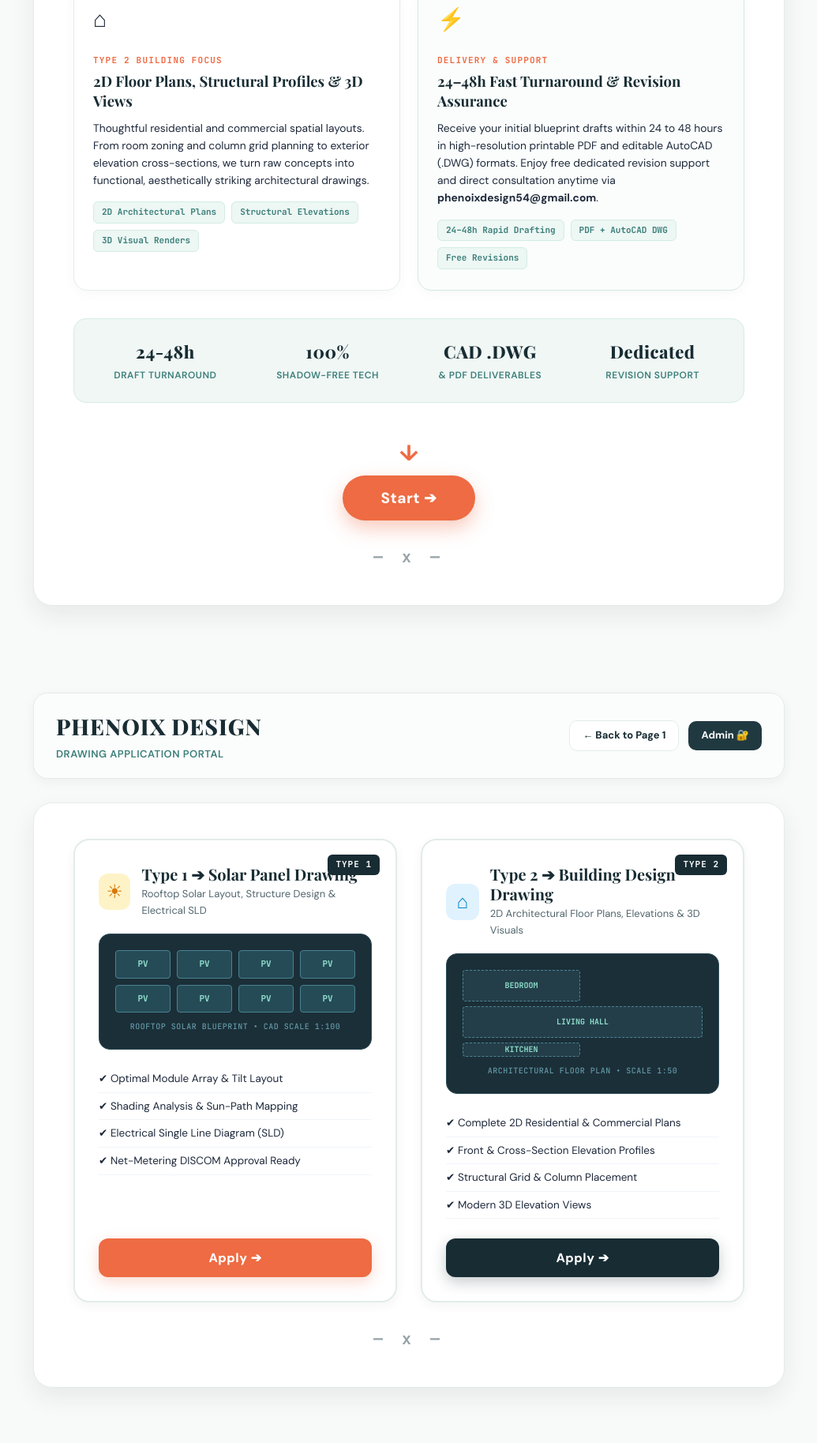
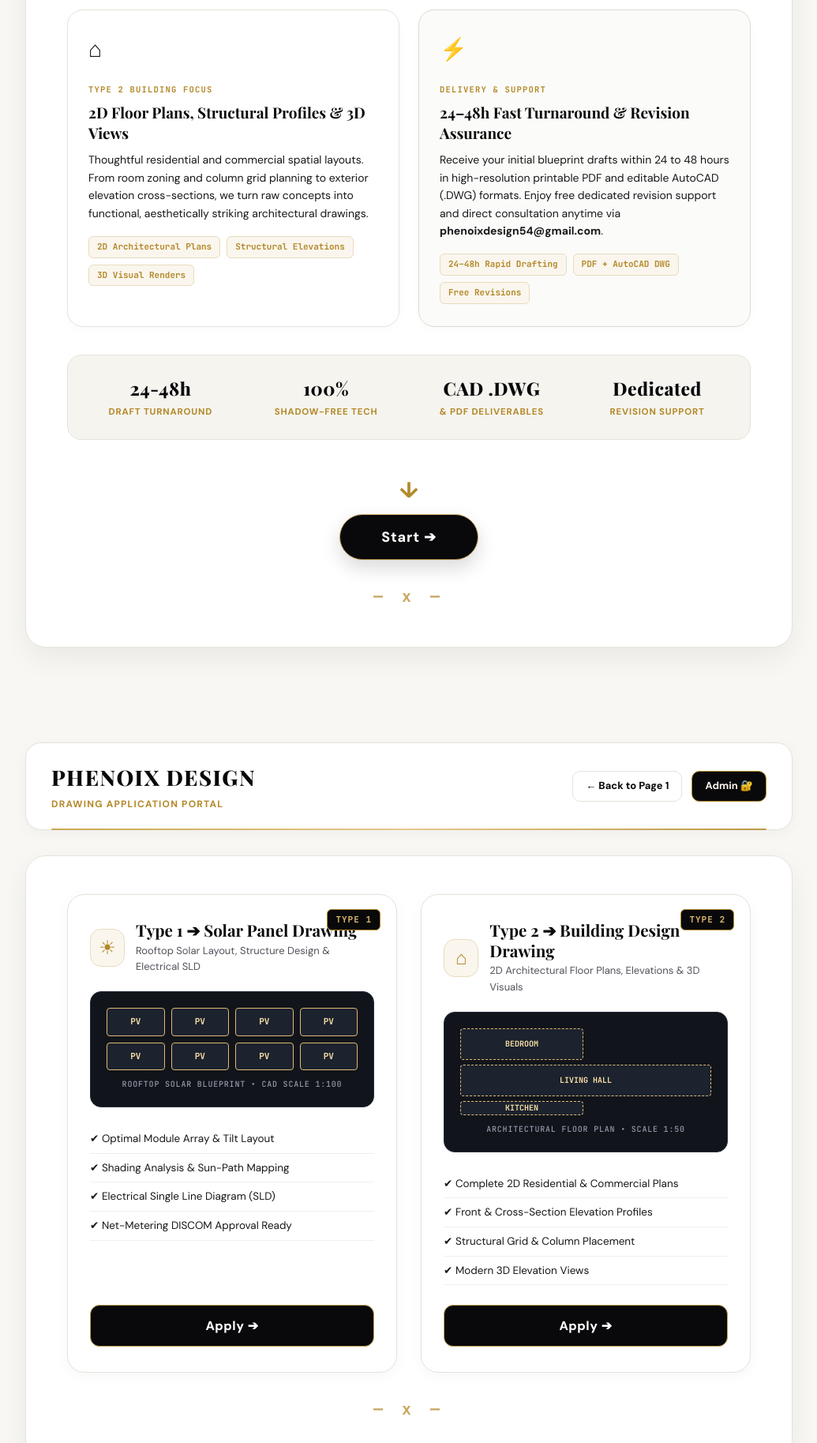
Before and after one commit to pooj25/phenoix, a website: page index.html in a window 1280 px wide. Shown: the part 874-2701 px from the top of the page at 79% size, without its empty margins (122-1157 px from the left). Drawn offline with nearby package versions, Linux system fonts and the light colour scheme.

Commit message:
Update theme to Option 2: Luxury Architectural Minimalist (White, Royal Black and Champagne Gold)

```diff
--- a/style.css
+++ b/style.css
@@ -1,19 +1,23 @@
 :root {
-  --navy: #182c33;
-  --dark-teal: #203941;
-  --orange: #ee6b43;
-  --light-orange: #fff1eb;
-  --teal: #3c7f7a;
-  --gold: #f5c85b;
-  --bg: #f8faf9;
+  --black: #09090b;
+  --black-soft: #18181b;
+  --charcoal: #27272a;
+  --gold: #b38828;
+  --gold-light: #dfba73;
+  --gold-bright: #c5a059;
+  --gold-bg: #faf6ee;
+  --gold-border: #e9dbbd;
+  --gold-gradient: linear-gradient(135deg, #c29b38 0%, #e2c17f 50%, #b38828 100%);
+  --bg: #f8f7f4;
   --paper: #ffffff;
-  --border: #e3ece8;
-  --border-dark: #cbdcd5;
-  --text-main: #1e293b;
-  --text-muted: #52666d;
-  --shadow-sm: 0 4px 14px rgba(24, 44, 51, 0.05);
-  --shadow-md: 0 12px 30px rgba(24, 44, 51, 0.08);
-  --shadow-lg: 0 24px 50px rgba(24, 44, 51, 0.12);
+  --border: #e4e2da;
+  --border-subtle: #f0eee8;
+  --text-main: #18181b;
+  --text-muted: #52525b;
+  --text-light: #71717a;
+  --shadow-sm: 0 4px 18px rgba(0, 0, 0, 0.04);
+  --shadow-md: 0 14px 35px rgba(0, 0, 0, 0.06);
+  --shadow-lg: 0 25px 60px rgba(0, 0, 0, 0.09);
 }
 
 * {
@@ -34,58 +38,71 @@ body {
   min-height: 100vh;
 }
 
-/* Page Container (Full page sections) */
+/* Page Container */
 .page-container {
-  max-width: 1000px;
+  max-width: 1020px;
   margin: 0 auto;
-  padding: 40px 24px 70px;
+  padding: 45px 24px 75px;
   min-height: 100vh;
   display: flex;
   flex-direction: column;
 }
 
 /* =========================================
-   PAGE HEADER (Website Name & Top-Right Box)
+   PAGE HEADER (Luxury Minimalist)
 ========================================= */
 .page-header {
   display: flex;
   justify-content: space-between;
   align-items: center;
-  padding: 20px 28px;
+  padding: 22px 32px;
   background: var(--paper);
   border: 1px solid var(--border);
-  border-radius: 18px;
+  border-radius: 20px;
   box-shadow: var(--shadow-sm);
-  margin-bottom: 30px;
+  margin-bottom: 32px;
   gap: 20px;
+  position: relative;
+}
+
+.page-header::after {
+  content: '';
+  position: absolute;
+  bottom: -1px;
+  left: 32px;
+  right: 32px;
+  height: 2px;
+  background: var(--gold-gradient);
+  border-radius: 2px;
+  opacity: 0.85;
 }
 
 .header-brand h1 {
   font-family: 'Playfair Display', serif;
-  font-size: 28px;
+  font-size: 27px;
   font-weight: 800;
-  color: var(--navy);
-  letter-spacing: 1px;
+  color: var(--black);
+  letter-spacing: 1.5px;
 }
 
 .brand-tagline {
-  font-size: 13px;
-  color: var(--teal);
-  font-weight: 600;
-  letter-spacing: 0.5px;
+  font-size: 12px;
+  color: var(--gold);
+  font-weight: 700;
+  letter-spacing: 1.2px;
   text-transform: uppercase;
-  margin-top: 2px;
+  margin-top: 3px;
 }
 
 /* Top-Right: Logo, Company & Contact Info */
 .header-company-box {
   display: flex;
   align-items: center;
-  gap: 14px;
-  padding: 8px 16px;
-  background: #f0f7f5;
-  border: 1px solid #d7ebe4;
-  border-radius: 14px;
+  gap: 15px;
+  padding: 9px 18px;
+  background: var(--gold-bg);
+  border: 1px solid var(--gold-border);
+  border-radius: 16px;
 }
 
 .company-logo {
@@ -93,33 +110,36 @@ body {
   height: 48px;
   border-radius: 50%;
   object-fit: cover;
-  border: 2px solid var(--orange);
+  border: 2px solid var(--gold-bright);
   background: #fff;
+  box-shadow: 0 2px 8px rgba(179, 136, 40, 0.2);
 }
 
 .company-details {
   display: flex;
   flex-direction: column;
-  line-height: 1.3;
+  line-height: 1.35;
 }
 
 .company-name {
   font-size: 15px;
-  font-weight: 700;
-  color: var(--navy);
+  font-weight: 800;
+  color: var(--black);
+  letter-spacing: 0.3px;
 }
 
 .contact-label {
-  font-size: 11px;
-  color: var(--text-muted);
+  font-size: 10.5px;
+  color: var(--text-light);
   text-transform: uppercase;
-  font-weight: 600;
+  font-weight: 700;
+  letter-spacing: 0.5px;
   margin-top: 2px;
 }
 
 .company-contact {
-  font-size: 13px;
-  color: var(--orange);
+  font-size: 13.5px;
+  color: var(--gold);
   font-weight: 700;
   text-decoration: none;
   transition: color 0.2s;
@@ -128,17 +148,17 @@ body {
 
 .company-contact:hover {
   text-decoration: underline;
-  color: #d15128;
+  color: #8c671b;
 }
 
 /* =========================================
-   MAIN CARD (Notebook / Page Layout Style)
+   MAIN CARD (Architectural Paper Style)
 ========================================= */
 .main-card {
   background: var(--paper);
   border: 1px solid var(--border);
-  border-radius: 24px;
-  padding: 45px 50px;
+  border-radius: 26px;
+  padding: 48px 52px;
   box-shadow: var(--shadow-md);
   flex: 1;
   position: relative;
@@ -149,20 +169,19 @@ body {
 ========================================= */
 .editorial-intro {
   margin-bottom: 35px;
-  padding: 24px 28px;
-  background: #fbfdfc;
-  border-left: 4px solid var(--orange);
-  border-radius: 14px;
+  padding: 26px 32px;
+  background: #fafaf8;
   border: 1px solid var(--border);
-  border-left: 4px solid var(--orange);
+  border-left: 4px solid var(--gold-bright);
+  border-radius: 16px;
 }
 
 .lead-quote {
   font-family: 'Playfair Display', serif;
-  font-size: 21px;
+  font-size: 21.5px;
   font-weight: 700;
   line-height: 1.45;
-  color: var(--navy);
+  color: var(--black);
   margin-bottom: 12px;
   letter-spacing: 0.2px;
 }
@@ -174,38 +193,38 @@ body {
 }
 
 .lead-sub b {
-  color: var(--navy);
+  color: var(--black);
 }
 
 /* Bento Grid */
 .bento-grid {
   display: grid;
   grid-template-columns: 1fr 1fr;
-  gap: 22px;
+  gap: 24px;
   margin-bottom: 35px;
 }
 
 .bento-card {
   background: #ffffff;
   border: 1px solid var(--border);
-  border-radius: 18px;
-  padding: 26px 24px;
+  border-radius: 20px;
+  padding: 28px 26px;
   display: flex;
   flex-direction: column;
   transition: all 0.25s ease;
   position: relative;
-  box-shadow: 0 4px 15px rgba(24, 44, 51, 0.03);
+  box-shadow: 0 4px 16px rgba(0, 0, 0, 0.02);
 }
 
 .bento-card:hover {
-  transform: translateY(-3px);
-  border-color: var(--teal);
+  transform: translateY(-4px);
+  border-color: var(--gold-bright);
   box-shadow: var(--shadow-md);
 }
 
 .b-highlight {
-  background: #fafdfc;
-  border-color: #d4e8e1;
+  background: #fbfbf9;
+  border-color: #dedbd2;
 }
 
 .bento-icon {
@@ -216,29 +235,29 @@ body {
 
 .bento-tag {
   font-family: 'JetBrains Mono', monospace;
-  font-size: 11px;
-  font-weight: 700;
-  color: var(--orange);
+  font-size: 10.5px;
+  font-weight: 800;
+  color: var(--gold);
   letter-spacing: 1.2px;
   text-transform: uppercase;
   display: inline-block;
-  margin-bottom: 6px;
+  margin-bottom: 8px;
 }
 
 .bento-card h3 {
   font-family: 'Playfair Display', serif;
-  font-size: 18.5px;
+  font-size: 19px;
   font-weight: 700;
-  color: var(--navy);
+  color: var(--black);
   margin-bottom: 10px;
   line-height: 1.35;
 }
 
 .bento-card p {
-  font-size: 13.8px;
+  font-size: 14px;
   color: var(--text-main);
   line-height: 1.6;
-  margin-bottom: 16px;
+  margin-bottom: 18px;
   flex: 1;
 }
 
@@ -252,11 +271,11 @@ body {
   font-family: 'JetBrains Mono', monospace;
   font-size: 11px;
   font-weight: 600;
-  color: var(--teal);
-  background: #edf7f4;
+  color: var(--gold);
+  background: var(--gold-bg);
   padding: 4px 10px;
   border-radius: 6px;
-  border: 1px solid #d4ece5;
+  border: 1px solid var(--gold-border);
 }
 
 /* Metrics Strip */
@@ -265,11 +284,11 @@ body {
   grid-template-columns: repeat(4, 1fr);
   gap: 15px;
   padding: 24px 20px;
-  background: #f0f7f5;
-  border: 1px solid #d6ece5;
-  border-radius: 16px;
+  background: #f5f4ef;
+  border: 1px solid var(--border);
+  border-radius: 18px;
   text-align: center;
-  margin-bottom: 30px;
+  margin-bottom: 35px;
 }
 
 .metric-col {
@@ -279,30 +298,19 @@ body {
 
 .metric-col strong {
   font-family: 'Playfair Display', serif;
-  font-size: 22px;
+  font-size: 23px;
   font-weight: 800;
-  color: var(--navy);
+  color: var(--black);
   letter-spacing: 0.5px;
 }
 
 .metric-col span {
-  font-size: 12px;
-  font-weight: 600;
-  color: var(--teal);
+  font-size: 11.5px;
+  font-weight: 700;
+  color: var(--gold);
   text-transform: uppercase;
-  letter-spacing: 0.5px;
+  letter-spacing: 0.8px;
   margin-top: 3px;
-}
-
-@media (max-width: 768px) {
-  .bento-grid {
-    grid-template-columns: 1fr;
-    gap: 16px;
-  }
-  .metrics-strip {
-    grid-template-columns: 1fr 1fr;
-    gap: 16px;
-  }
 }
 
 /* Action Area: Down Arrow & Start Button */
@@ -311,13 +319,13 @@ body {
   flex-direction: column;
   align-items: center;
   justify-content: center;
-  gap: 12px;
+  gap: 14px;
   margin: 35px 0 25px;
 }
 
 .down-arrow-indicator span {
   font-size: 28px;
-  color: var(--orange);
+  color: var(--gold);
   font-weight: 900;
   display: inline-block;
   animation: bounceArrow 1.5s infinite;
@@ -329,24 +337,49 @@ body {
 }
 
 .btn-start {
-  background: var(--orange);
+  background: var(--black);
   color: #fff;
-  font-size: 19px;
+  font-size: 18px;
   font-weight: 800;
   font-family: 'DM Sans', sans-serif;
-  padding: 16px 48px;
+  padding: 16px 52px;
   border-radius: 35px;
-  border: none;
+  border: 1px solid var(--gold-bright);
   cursor: pointer;
-  box-shadow: 0 10px 25px rgba(238, 107, 67, 0.35);
-  letter-spacing: 0.5px;
+  box-shadow: 0 10px 25px rgba(0, 0, 0, 0.15);
+  letter-spacing: 0.8px;
   transition: all 0.25s ease;
+  position: relative;
+  overflow: hidden;
+}
+
+.btn-start::before {
+  content: '';
+  position: absolute;
+  top: 0;
+  left: 0;
+  width: 100%;
+  height: 100%;
+  background: var(--gold-gradient);
+  opacity: 0;
+  transition: opacity 0.25s ease;
+  z-index: 0;
+}
+
+.btn-start span, .btn-start {
+  position: relative;
+  z-index: 1;
 }
 
 .btn-start:hover {
-  background: #d95730;
+  color: var(--black);
   transform: translateY(-2px);
-  box-shadow: 0 14px 30px rgba(238, 107, 67, 0.45);
+  box-shadow: 0 14px 32px rgba(194, 155, 56, 0.35);
+  border-color: var(--gold);
+}
+
+.btn-start:hover::before {
+  opacity: 1;
 }
 
 /* Sketch Divider: — x — */
@@ -355,17 +388,17 @@ body {
   font-family: 'JetBrains Mono', monospace;
   font-size: 20px;
   font-weight: 700;
-  color: var(--text-muted);
+  color: var(--gold);
   letter-spacing: 6px;
   margin-top: 30px;
-  opacity: 0.6;
+  opacity: 0.75;
 }
 
 /* =========================================
    PAGE 2: DRAWINGS SELECTION & APPLY
 ========================================= */
 .header-page2 {
-  background: #fbfdfc;
+  background: var(--paper);
 }
 
 .header-right-actions {
@@ -378,26 +411,33 @@ body {
   text-decoration: none;
   font-size: 13px;
   font-weight: 700;
-  color: var(--navy);
+  color: var(--black);
   padding: 8px 16px;
   border-radius: 10px;
   border: 1px solid var(--border);
   background: #fff;
-  transition: background 0.2s;
+  transition: all 0.2s;
 }
 
 .btn-back:hover {
-  background: #f1f5f9;
+  background: var(--gold-bg);
+  border-color: var(--gold-border);
 }
 
 .admin-link {
   text-decoration: none;
   font-size: 13px;
   font-weight: 700;
-  color: #fff;
-  background: var(--dark-teal);
+  color: var(--gold-bg);
+  background: var(--black);
+  border: 1px solid var(--gold);
   padding: 8px 16px;
   border-radius: 10px;
+  transition: background 0.2s;
+}
+
+.admin-link:hover {
+  background: #27272a;
 }
 
 /* Drawings Grid */
@@ -409,10 +449,10 @@ body {
 }
 
 .drawing-card {
-  background: #fff;
-  border: 2px solid var(--border);
-  border-radius: 20px;
-  padding: 30px;
+  background: #ffffff;
+  border: 1.5px solid var(--border);
+  border-radius: 22px;
+  padding: 32px 28px;
   display: flex;
   flex-direction: column;
   position: relative;
@@ -421,7 +461,7 @@ body {
 }
 
 .drawing-card:hover {
-  border-color: var(--orange);
+  border-color: var(--gold-bright);
   transform: translateY(-4px);
   box-shadow: var(--shadow-md);
 }
@@ -430,8 +470,9 @@ body {
   position: absolute;
   top: 18px;
   right: 20px;
-  background: var(--navy);
-  color: #fff;
+  background: var(--black);
+  color: var(--gold-light);
+  border: 1px solid var(--gold);
   font-family: 'JetBrains Mono', monospace;
   font-size: 11px;
   font-weight: 800;
@@ -444,34 +485,27 @@ body {
   display: flex;
   align-items: center;
   gap: 14px;
-  margin-bottom: 18px;
+  margin-bottom: 20px;
 }
 
 .drawing-icon {
-  width: 46px;
-  height: 46px;
-  border-radius: 12px;
+  width: 48px;
+  height: 48px;
+  border-radius: 14px;
   display: flex;
   align-items: center;
   justify-content: center;
   font-size: 24px;
-}
-
-.type-solar .drawing-icon {
-  background: #fef3c7;
-  color: #d97706;
-}
-
-.type-building .drawing-icon {
-  background: #e0f2fe;
-  color: #0284c7;
+  background: var(--gold-bg);
+  border: 1px solid var(--gold-border);
+  color: var(--gold);
 }
 
 .drawing-header h3 {
   font-family: 'Playfair Display', serif;
-  font-size: 20px;
+  font-size: 20.5px;
   font-weight: 700;
-  color: var(--navy);
+  color: var(--black);
   line-height: 1.25;
 }
 
@@ -483,13 +517,13 @@ body {
 
 /* Blueprint Mini-Sketches */
 .drawing-preview-box {
-  background: #1b2f38;
+  background: #11141a;
   border-radius: 14px;
   padding: 20px;
-  margin-bottom: 20px;
-  color: #9cd1c8;
+  margin-bottom: 22px;
+  color: #dfba73;
   font-family: 'JetBrains Mono', monospace;
-  border: 1px solid #2e4d58;
+  border: 1px solid #272d3b;
 }
 
 .solar-sketch .panel-row {
@@ -499,9 +533,9 @@ body {
 }
 
 .p-cell {
-  background: #254b57;
-  border: 1px solid #4a8292;
-  color: #92e0ce;
+  background: #1c222e;
+  border: 1px solid #dfba73;
+  color: #f7dfa5;
   font-size: 11px;
   padding: 8px 12px;
   border-radius: 4px;
@@ -519,9 +553,9 @@ body {
 }
 
 .room {
-  background: #233e49;
-  border: 1px dashed #4e8394;
-  color: #8edecb;
+  background: #1c222e;
+  border: 1px dashed #dfba73;
+  color: #f7dfa5;
   font-size: 10px;
   display: flex;
   align-items: center;
@@ -536,10 +570,10 @@ body {
 
 .blueprint-meta {
   font-size: 10px;
-  color: #6398a6;
+  color: #949aab;
   text-align: center;
   margin-top: 10px;
-  letter-spacing: 0.5px;
+  letter-spacing: 0.8px;
 }
 
 /* Features list */
@@ -552,14 +586,14 @@ body {
 .drawing-features li {
   font-size: 13.5px;
   color: var(--text-main);
-  padding: 6px 0;
-  border-bottom: 1px solid #f1f5f9;
+  padding: 7px 0;
+  border-bottom: 1px solid #f1efe9;
 }
 
 /* Apply Buttons */
 .btn-apply {
   width: 100%;
-  padding: 14px;
+  padding: 15px;
   border-radius: 12px;
   font-family: 'DM Sans', sans-serif;
   font-size: 16px;
@@ -567,28 +601,16 @@ body {
   border: none;
   cursor: pointer;
   letter-spacing: 0.5px;
-  transition: all 0.2s ease;
+  transition: all 0.25s ease;
+  background: var(--black);
+  color: #fff;
+  border: 1px solid var(--gold-bright);
 }
 
-.btn-apply-solar {
-  background: var(--orange);
-  color: #fff;
-  box-shadow: 0 6px 18px rgba(238, 107, 67, 0.25);
-}
-
-.btn-apply-solar:hover {
-  background: #d95730;
-  transform: translateY(-2px);
-}
-
-.btn-apply-building {
-  background: var(--navy);
-  color: #fff;
-  box-shadow: 0 6px 18px rgba(24, 44, 51, 0.25);
-}
-
-.btn-apply-building:hover {
-  background: #0f1c21;
+.btn-apply:hover {
+  background: var(--gold-gradient);
+  color: var(--black);
+  box-shadow: 0 8px 24px rgba(194, 155, 56, 0.3);
   transform: translateY(-2px);
 }
 
@@ -599,8 +621,8 @@ body {
   display: none;
   position: fixed;
   inset: 0;
-  background: rgba(15, 23, 42, 0.7);
-  backdrop-filter: blur(6px);
+  background: rgba(9, 9, 11, 0.75);
+  backdrop-filter: blur(8px);
   z-index: 1000;
   align-items: center;
   justify-content: center;
@@ -612,11 +634,12 @@ body {
 }
 
 .modal-box {
-  background: #fff;
-  border-radius: 20px;
+  background: #ffffff;
+  border: 1px solid var(--border);
+  border-radius: 24px;
   max-width: 500px;
   width: 100%;
-  padding: 35px 40px;
+  padding: 38px 40px;
   box-shadow: var(--shadow-lg);
   position: relative;
   animation: modalIn 0.25s ease-out;
@@ -631,7 +654,7 @@ body {
   position: absolute;
   top: 18px;
   right: 20px;
-  background: #f1f5f9;
+  background: #f4f2ec;
   border: none;
   width: 32px;
   height: 32px;
@@ -643,26 +666,26 @@ body {
 }
 
 .btn-close-modal:hover {
-  background: #e2e8f0;
-  color: var(--navy);
+  background: #e5e2d8;
+  color: var(--black);
 }
 
 .modal-header {
-  margin-bottom: 20px;
+  margin-bottom: 22px;
 }
 
 .modal-pre {
   font-family: 'JetBrains Mono', monospace;
   font-size: 11px;
-  font-weight: 700;
-  color: var(--orange);
-  letter-spacing: 1px;
+  font-weight: 800;
+  color: var(--gold);
+  letter-spacing: 1.2px;
 }
 
 .modal-header h3 {
   font-family: 'Playfair Display', serif;
-  font-size: 22px;
-  color: var(--navy);
+  font-size: 23px;
+  color: var(--black);
   margin: 4px 0 8px;
 }
 
@@ -681,7 +704,7 @@ body {
 .form-group label {
   font-size: 13px;
   font-weight: 700;
-  color: var(--navy);
+  color: var(--black);
 }
 
 .form-group input,
@@ -692,30 +715,34 @@ body {
   font-size: 14px;
   font-family: inherit;
   transition: border-color 0.2s;
+  background: #fafaf8;
 }
 
 .form-group input:focus,
 .form-group textarea:focus {
   outline: none;
-  border-color: var(--orange);
+  border-color: var(--gold-bright);
+  background: #ffffff;
 }
 
 .btn-modal-submit {
   width: 100%;
-  background: var(--orange);
+  background: var(--black);
   color: #fff;
-  border: none;
-  padding: 14px;
+  border: 1px solid var(--gold-bright);
+  padding: 15px;
   border-radius: 12px;
   font-size: 16px;
-  font-weight: 700;
+  font-weight: 800;
   cursor: pointer;
   margin-top: 10px;
-  transition: background 0.2s;
+  transition: all 0.25s ease;
 }
 
 .btn-modal-submit:hover {
-  background: #d95730;
+  background: var(--gold-gradient);
+  color: var(--black);
+  box-shadow: 0 8px 24px rgba(194, 155, 56, 0.3);
 }
 
 .modal-status {
@@ -729,12 +756,13 @@ body {
    SITE FOOTER
 ========================================= */
 .site-footer {
-  background: var(--navy);
-  color: #cbd5e1;
-  padding: 30px 24px;
+  background: var(--black);
+  color: #a1a1aa;
+  padding: 32px 24px;
   text-align: center;
   font-size: 13px;
   margin-top: auto;
+  border-top: 1px solid #27272a;
 }
 
 .footer-inner {
@@ -746,7 +774,7 @@ body {
 }
 
 .site-footer a {
-  color: var(--gold);
+  color: var(--gold-light);
   text-decoration: none;
 }
 
@@ -765,7 +793,7 @@ body {
   .page-header {
     flex-direction: column;
     align-items: flex-start;
-    padding: 18px 20px;
+    padding: 20px 22px;
   }
 
   .header-company-box {
@@ -773,7 +801,7 @@ body {
   }
 
   .main-card {
-    padding: 28px 20px;
+    padding: 30px 22px;
   }
 
   .drawings-grid {
@@ -788,6 +816,6 @@ body {
   }
 
   .modal-box {
-    padding: 25px 20px;
+    padding: 26px 22px;
   }
 }
```
